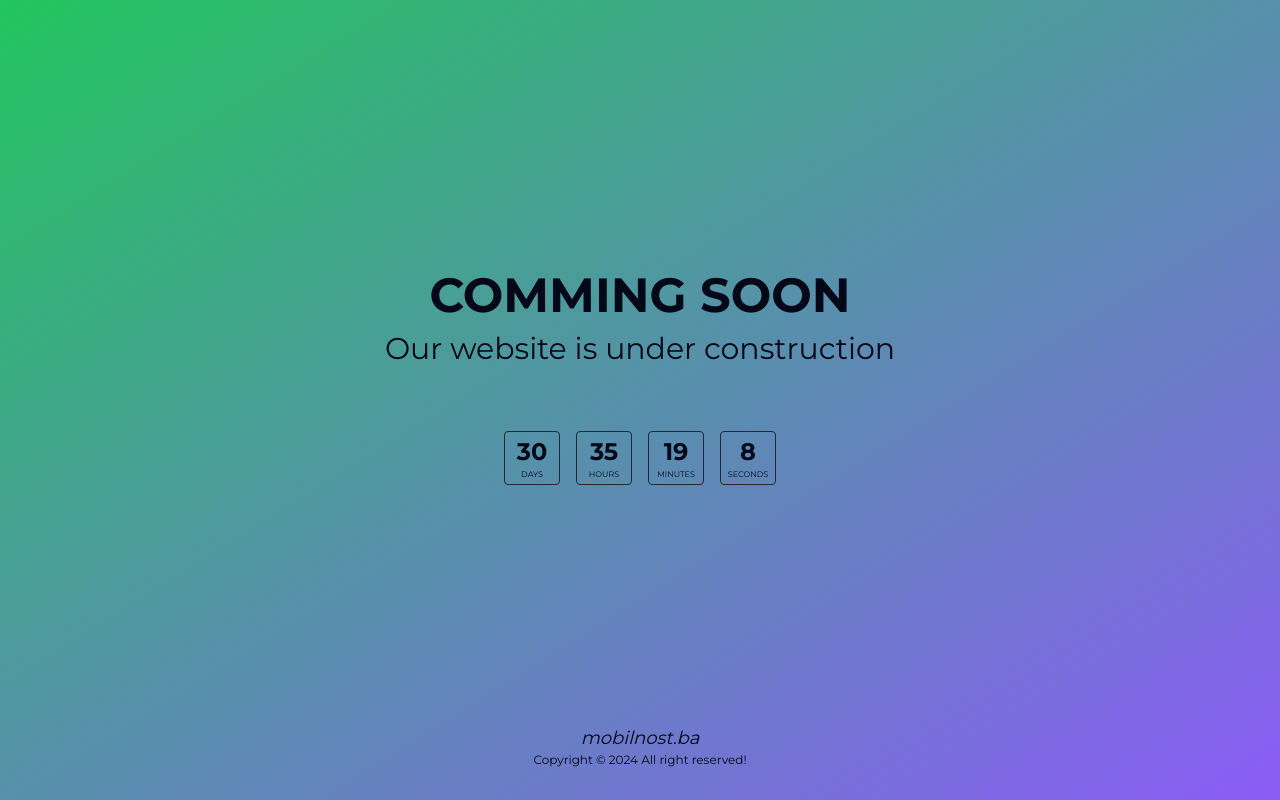
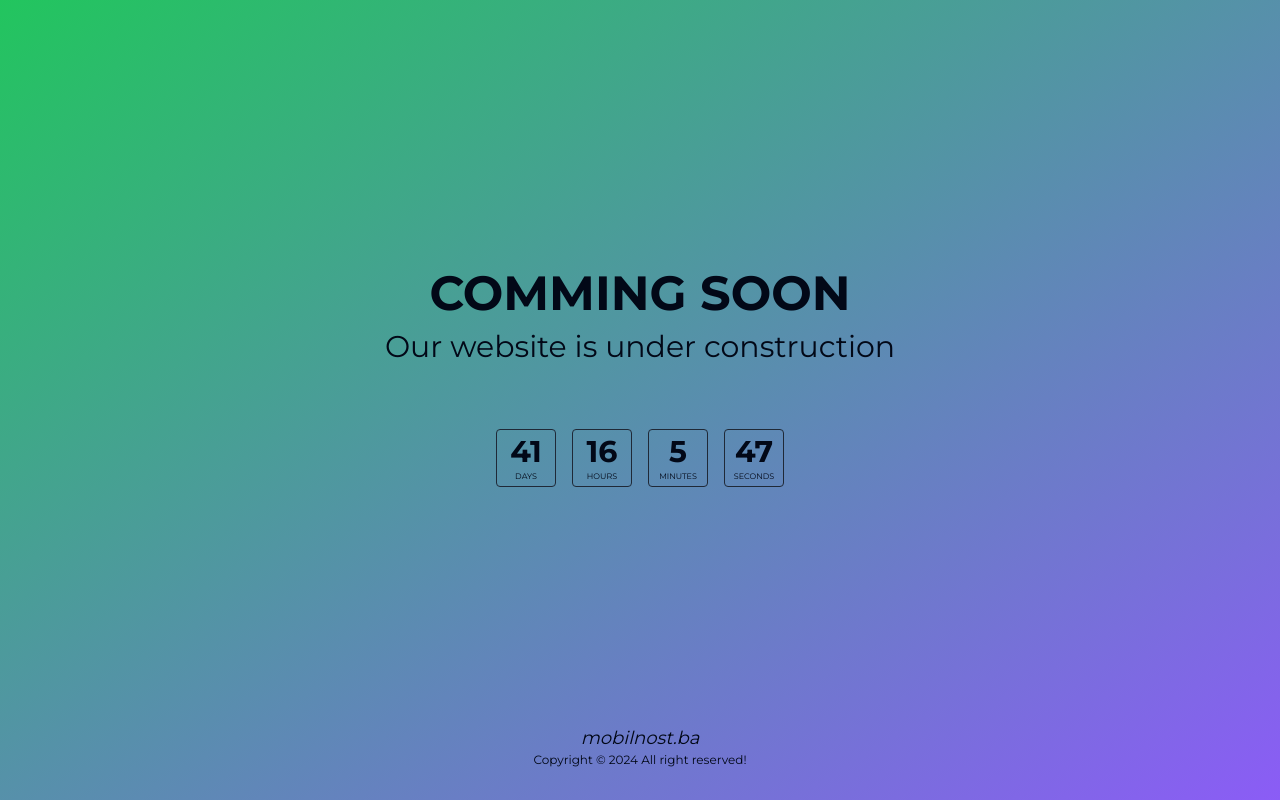
Before and after one commit to HogarStrashni/mobilnost, a Next.js app: page / in a window 1280 px wide. Built offline with nearby package versions, Linux system fonts and the light colour scheme.

Commit message:
implement countdown - first iteration

```diff
--- a/src/app/page.tsx
+++ b/src/app/page.tsx
@@ -1,6 +1,10 @@
+import { convertToCountdown } from "@/lib/utils/convert-to-countdown";
 import Counter from "@/components/custom-ui/counter";
 
 const Home = () => {
+  const now = new Date().getTime();
+  const initialValue = convertToCountdown(now);
+
   return (
     <main className="flex flex-1 flex-col items-center justify-center">
       <h1 className="text-center text-2xl font-bold xxs:text-3xl sm:text-4xl md:text-5xl">
@@ -9,7 +13,7 @@ const Home = () => {
       <p className="mt-1 text-center text-sm xxs:text-base sm:text-xl md:mt-3 md:text-3xl">
         Our website is under construction
       </p>
-      <Counter />
+      <Counter initialValue={initialValue} />
     </main>
   );
 };
--- a/src/components/custom-ui/counter/counter-content.tsx
+++ b/src/components/custom-ui/counter/counter-content.tsx
@@ -1,13 +1,13 @@
 type CounterContentProps = {
-  count: number;
-  measure: string;
+  unit: string;
+  value: number;
 };
 
-const CounterContent = ({ count, measure }: CounterContentProps) => {
+const CounterContent = ({ unit, value }: CounterContentProps) => {
   return (
-    <div className="flex w-10 flex-col items-center justify-center rounded border border-gray-800 p-1 xxs:w-12 md:w-14">
-      <p className="font-bold xxs:text-lg sm:text-xl md:text-2xl">{count}</p>
-      <span className="text-[7px] uppercase sm:text-[8px]">{measure}</span>
+    <div className="flex w-[44px] flex-col items-center justify-center rounded border border-gray-800 p-1 xxs:w-[50px] md:w-[60px]">
+      <p className="font-bold xxs:text-lg sm:text-xl md:text-3xl">{value}</p>
+      <span className="text-[7px] uppercase sm:text-[8px]">{unit}</span>
     </div>
   );
 };
--- a/src/components/custom-ui/counter/index.tsx
+++ b/src/components/custom-ui/counter/index.tsx
@@ -1,17 +1,20 @@
-import CounterContent from "./counter-content";
+"use client";
 
-const mockedData = [
-  { count: 30, measure: "days" },
-  { count: 35, measure: "hours" },
-  { count: 19, measure: "minutes" },
-  { count: 8, measure: "seconds" },
-];
+import { useCountdown } from "@/lib/hooks/use-countdown";
+import { ConvertToCountdown } from "@/lib/utils/convert-to-countdown";
+import CounterContent from "@/components/custom-ui/counter/counter-content";
 
-const Counter = () => {
+type CounterProps = {
+  initialValue: ConvertToCountdown;
+};
+
+const Counter = ({ initialValue }: CounterProps) => {
+  const deadline = useCountdown(initialValue);
+
   return (
     <div className="mt-8 flex gap-3 sm:mt-10 sm:gap-4 md:mt-16">
-      {mockedData.map(({ count, measure }) => (
-        <CounterContent key={measure} count={count} measure={measure} />
+      {Object.entries(deadline).map(([unit, value]) => (
+        <CounterContent key={unit} unit={unit} value={value} />
       ))}
     </div>
   );
```
